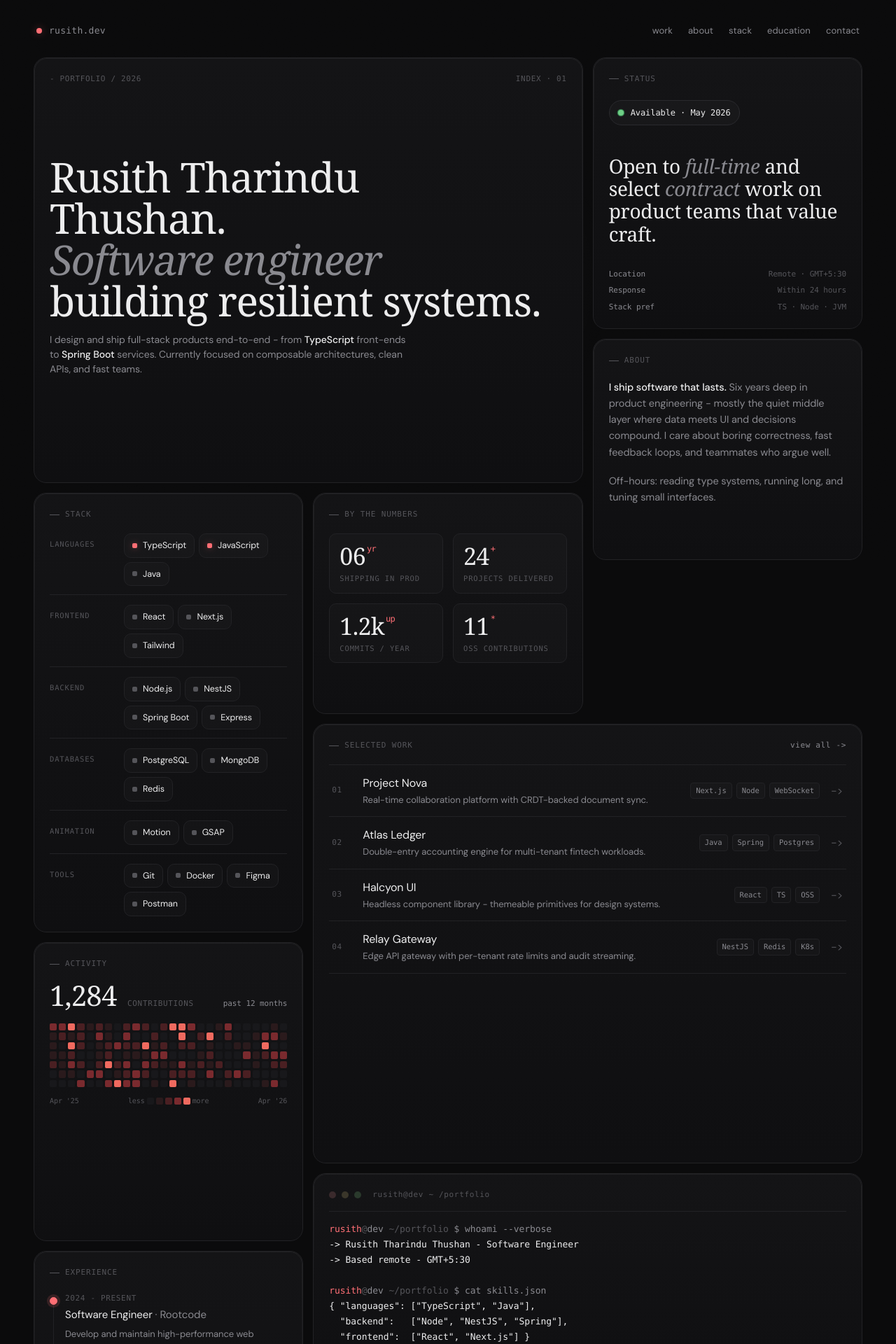
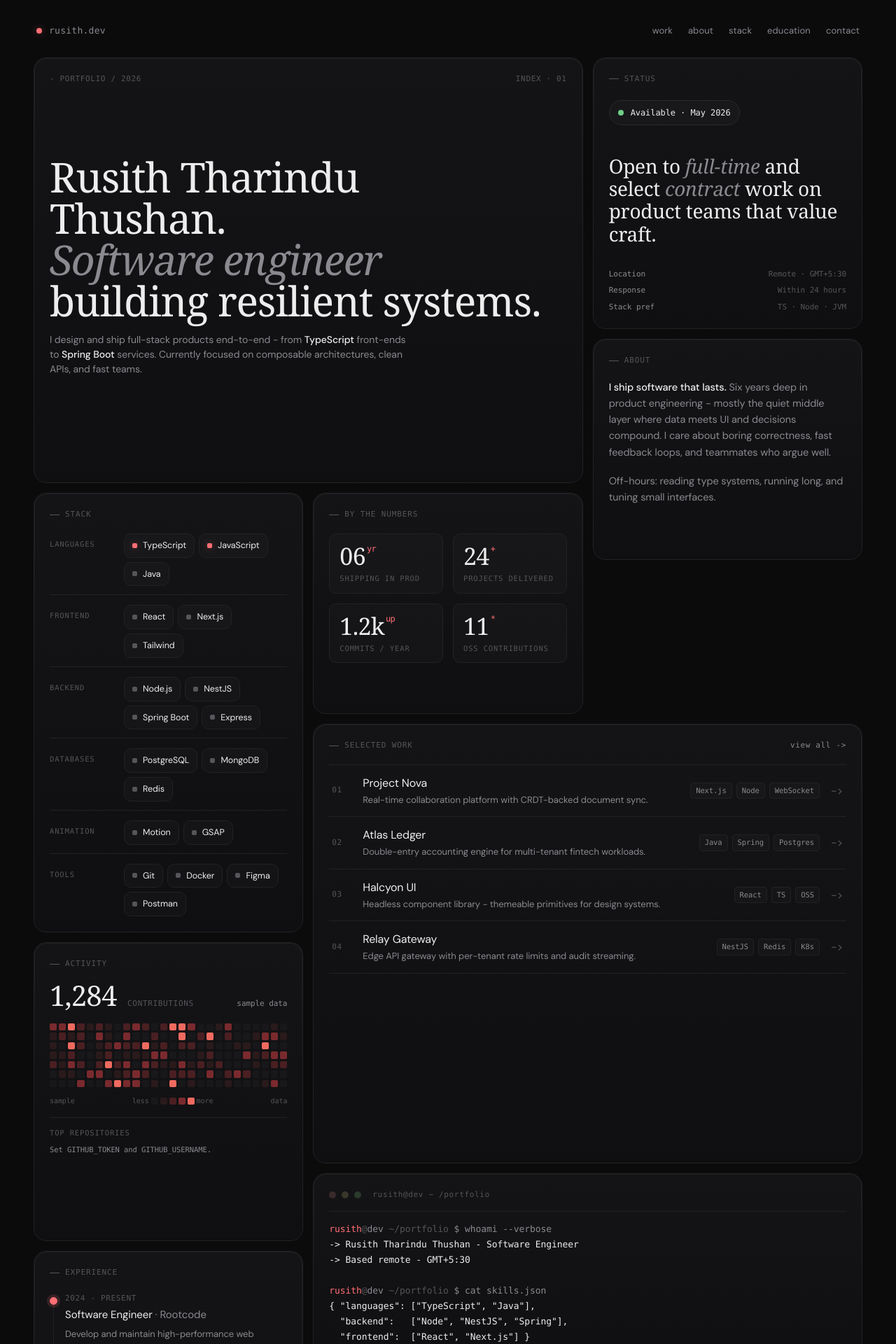
Before and after one commit to RusithTharindu/bento-portfolio, a Next.js app: page / in a window 1280 px wide. Shown: the top 1920 px of the page at 70% size. Built offline with nearby package versions, Linux system fonts and the light colour scheme; a web font is replaced by a local one.

Commit message:
feat: integrate real GitHub data with GraphQL API and update components for dynamic activity display

```diff
--- a/app/globals.css
+++ b/app/globals.css
@@ -716,6 +716,61 @@ a {
   display: inline-block;
   height: 10px;
   width: 10px;
+}
+
+.gh-repos {
+  border-top: 1px solid var(--border);
+  display: grid;
+  gap: 8px;
+  margin-top: 16px;
+  padding-top: 14px;
+}
+
+.gh-repos-title {
+  color: var(--text-3);
+  font-family: var(--ff-mono), ui-monospace, monospace;
+  font-size: 10.5px;
+  letter-spacing: 0.08em;
+  text-transform: uppercase;
+}
+
+.gh-repo {
+  align-items: center;
+  color: inherit;
+  display: grid;
+  gap: 10px;
+  grid-template-columns: 8px minmax(0, 1fr) auto;
+  text-decoration: none;
+}
+
+.gh-repo-lang {
+  border-radius: 50%;
+  height: 8px;
+  width: 8px;
+}
+
+.gh-repo-main {
+  display: grid;
+  min-width: 0;
+}
+
+.gh-repo-name {
+  color: var(--text);
+  font-size: 13px;
+}
+
+.gh-repo-desc,
+.gh-repo-empty,
+.gh-repo-meta {
+  color: var(--text-2);
+  font-family: var(--ff-mono), ui-monospace, monospace;
+  font-size: 10.5px;
+}
+
+.gh-repo-desc {
+  overflow: hidden;
+  text-overflow: ellipsis;
+  white-space: nowrap;
 }
 
 .term {
--- a/src/components/atoms/ActivityGrid.tsx
+++ b/src/components/atoms/ActivityGrid.tsx
@@ -1,45 +1,13 @@
 "use client";
 
 import { motion } from "motion/react";
-import { useMemo } from "react";
+import type { GitHubActivityCell } from "@/src/lib/github";
 
-const palette = ["#18181b", "#2a1a1c", "#4a1f22", "#7a2a2e", "#f06a5f"];
+type ActivityGridProps = {
+  cells: GitHubActivityCell[];
+};
 
-function createActivityCells() {
-  const cells = [];
-  let seed = 42;
-  const rnd = () => {
-    seed = (seed * 9301 + 49297) % 233280;
-    return seed / 233280;
-  };
-
-  for (let day = 0; day < 7; day += 1) {
-    for (let week = 0; week < 26; week += 1) {
-      const random = rnd();
-      let level = 0;
-      if (random > 0.35) level = 1;
-      if (random > 0.55) level = 2;
-      if (random > 0.78) level = 3;
-      if (random > 0.92) level = 4;
-      if ((day === 0 || day === 6) && random < 0.7) {
-        level = Math.max(0, level - 1);
-      }
-
-      cells.push({
-        id: `${week}-${day}`,
-        background: palette[level],
-        gridColumn: week + 1,
-        gridRow: day + 1,
-      });
-    }
-  }
-
-  return cells;
-}
-
-export function ActivityGrid() {
-  const cells = useMemo(() => createActivityCells(), []);
-
+export function ActivityGrid({ cells }: ActivityGridProps) {
   return (
     <div className="gh-grid" aria-hidden="true">
       {cells.map((cell) => (
@@ -54,7 +22,7 @@ export function ActivityGrid() {
             ease: [0.2, 0.8, 0.2, 1],
           }}
           style={{
-            background: cell.background,
+            background: cell.color,
             gridColumn: cell.gridColumn,
             gridRow: cell.gridRow,
           }}
--- a/src/components/molecules/ActivityCard.tsx
+++ b/src/components/molecules/ActivityCard.tsx
@@ -1,23 +1,30 @@
 import { ActivityGrid } from "@/src/components/atoms/ActivityGrid";
 import { MotionCard } from "@/src/components/atoms/MotionCard";
 import { SectionLabel } from "@/src/components/atoms/SectionLabel";
+import type { GitHubActivity } from "@/src/lib/github";
 
 const scaleColors = ["#18181b", "#2a1a1c", "#4a1f22", "#7a2a2e", "#f06a5f"];
 
-export function ActivityCard() {
+type ActivityCardProps = {
+  activity: GitHubActivity;
+};
+
+export function ActivityCard({ activity }: ActivityCardProps) {
   return (
     <MotionCard className="cell c-github" delay={0.3}>
       <div className="gh">
         <SectionLabel>Activity</SectionLabel>
         <div className="gh-head">
           <div className="gh-count">
-            1,284 <small>CONTRIBUTIONS</small>
+            {activity.totalContributions.toLocaleString()} <small>CONTRIBUTIONS</small>
           </div>
-          <div className="gh-year">past 12 months</div>
+          <div className="gh-year">
+            {activity.source === "github" ? "GitHub" : "sample data"}
+          </div>
         </div>
-        <ActivityGrid />
+        <ActivityGrid cells={activity.cells} />
         <div className="gh-legend">
-          <span>Apr &apos;25</span>
+          <span>{activity.fromLabel}</span>
           <span className="gh-scale">
             less
             {scaleColors.map((color) => (
@@ -25,7 +32,31 @@ export function ActivityCard() {
             ))}
             more
           </span>
-          <span>Apr &apos;26</span>
+          <span>{activity.toLabel}</span>
+        </div>
+        <div className="gh-repos">
+          <div className="gh-repos-title">Top repositories</div>
+          {activity.repositories.length ? (
+            activity.repositories.map((repository) => (
+              <a href={repository.url} className="gh-repo" key={repository.name}>
+                <span
+                  className="gh-repo-lang"
+                  style={{
+                    background: repository.primaryLanguage?.color ?? "var(--text-3)",
+                  }}
+                />
+                <span className="gh-repo-main">
+                  <span className="gh-repo-name">{repository.name}</span>
+                  <span className="gh-repo-desc">
+                    {repository.description ?? "No description provided."}
+                  </span>
+                </span>
+                <span className="gh-repo-meta">★ {repository.stargazerCount}</span>
+              </a>
+            ))
+          ) : (
+            <div className="gh-repo-empty">Set GITHUB_TOKEN and GITHUB_USERNAME.</div>
+          )}
         </div>
       </div>
     </MotionCard>
--- a/src/components/organisms/PortfolioScreen.tsx
+++ b/src/components/organisms/PortfolioScreen.tsx
@@ -12,8 +12,11 @@ import { StatsCard } from "@/src/components/molecules/StatsCard";
 import { StatusCard } from "@/src/components/molecules/StatusCard";
 import { TerminalCard } from "@/src/components/molecules/TerminalCard";
 import { TimelineCard } from "@/src/components/molecules/TimelineCard";
+import { getGitHubActivity } from "@/src/lib/github";
 
-export function PortfolioScreen() {
+export async function PortfolioScreen() {
+  const activity = await getGitHubActivity();
+
   return (
     <>
       <Spotlight />
@@ -26,7 +29,7 @@ export function PortfolioScreen() {
           <StackCard />
           <StatsCard />
           <ProjectsCard />
-          <ActivityCard />
+          <ActivityCard activity={activity} />
           <TerminalCard />
           <TimelineCard />
           <EducationCard />
--- /dev/null
+++ b/src/lib/github.ts
@@ -0,0 +1,225 @@
+export type GitHubActivityCell = {
+  id: string;
+  date: string;
+  count: number;
+  color: string;
+  gridColumn: number;
+  gridRow: number;
+};
+
+export type GitHubRepository = {
+  name: string;
+  description: string | null;
+  url: string;
+  stargazerCount: number;
+  forkCount: number;
+  primaryLanguage: {
+    name: string;
+    color: string | null;
+  } | null;
+  pushedAt: string;
+};
+
+export type GitHubActivity = {
+  totalContributions: number;
+  fromLabel: string;
+  toLabel: string;
+  cells: GitHubActivityCell[];
+  repositories: GitHubRepository[];
+  source: "github" | "fallback";
+};
+
+type GitHubContributionDay = {
+  date: string;
+  contributionCount: number;
+  color: string;
+};
+
+type GitHubWeek = {
+  contributionDays: GitHubContributionDay[];
+};
+
+type GitHubGraphQLResponse = {
+  data?: {
+    user?: {
+      contributionsCollection: {
+        contributionCalendar: {
+          totalContributions: number;
+          weeks: GitHubWeek[];
+        };
+      };
+      repositories: {
+        nodes: GitHubRepository[];
+      };
+    };
+  };
+  errors?: Array<{ message: string }>;
+};
+
+const fallbackPalette = ["#18181b", "#2a1a1c", "#4a1f22", "#7a2a2e", "#f06a5f"];
+
+const githubQuery = `
+  query GitHubPortfolio($login: String!) {
+    user(login: $login) {
+      contributionsCollection {
+        contributionCalendar {
+          totalContributions
+          weeks {
+            contributionDays {
+              date
+              contributionCount
+              color
+            }
+          }
+        }
+      }
+      repositories(
+        first: 4
+        ownerAffiliations: OWNER
+        isFork: false
+        orderBy: { field: STARGAZERS, direction: DESC }
+      ) {
+        nodes {
+          name
+          description
+          url
+          stargazerCount
+          forkCount
+          primaryLanguage {
+            name
+            color
+          }
+          pushedAt
+        }
+      }
+    }
+  }
+`;
+
+function formatMonthLabel(date: string) {
+  return new Intl.DateTimeFormat("en", {
+    month: "short",
+    year: "2-digit",
+  }).format(new Date(date));
+}
+
+function normalizeWeeks(weeks: GitHubWeek[]) {
+  const recentWeeks = weeks.slice(-26);
+
+  return recentWeeks.flatMap((week, weekIndex) =>
+    week.contributionDays.map((day, dayIndex) => ({
+      id: day.date,
+      date: day.date,
+      count: day.contributionCount,
+      color: getContributionColor(day.contributionCount),
+      gridColumn: weekIndex + 1,
+      gridRow: dayIndex + 1,
+    })),
+  );
+}
+
+function getContributionColor(count: number) {
+  if (count <= 0) return fallbackPalette[0];
+  if (count <= 2) return fallbackPalette[1];
+  if (count <= 5) return fallbackPalette[2];
+  if (count <= 9) return fallbackPalette[3];
+
+  return fallbackPalette[4];
+}
+
+function createFallbackActivity(): GitHubActivity {
+  const cells: GitHubActivityCell[] = [];
+  let seed = 42;
+  const rnd = () => {
+    seed = (seed * 9301 + 49297) % 233280;
+    return seed / 233280;
+  };
+
+  for (let day = 0; day < 7; day += 1) {
+    for (let week = 0; week < 26; week += 1) {
+      const random = rnd();
+      let level = 0;
+      if (random > 0.35) level = 1;
+      if (random > 0.55) level = 2;
+      if (random > 0.78) level = 3;
+      if (random > 0.92) level = 4;
+      if ((day === 0 || day === 6) && random < 0.7) {
+        level = Math.max(0, level - 1);
+      }
+
+      cells.push({
+        id: `${week}-${day}`,
+        date: "",
+        count: level,
+        color: fallbackPalette[level],
+        gridColumn: week + 1,
+        gridRow: day + 1,
+      });
+    }
+  }
+
+  return {
+    totalContributions: 1284,
+    fromLabel: "sample",
+    toLabel: "data",
+    cells,
+    repositories: [],
+    source: "fallback",
+  };
+}
+
+export async function getGitHubActivity(): Promise<GitHubActivity> {
+  const token = process.env.GITHUB_TOKEN;
+  const username = process.env.GITHUB_USERNAME;
+
+  if (!token || !username) {
+    return createFallbackActivity();
+  }
+
+  try {
+    const response = await fetch("https://api.github.com/graphql", {
+      method: "POST",
+      headers: {
+        Authorization: `Bearer ${token}`,
+        "Content-Type": "application/json",
+      },
+      body: JSON.stringify({
+        query: githubQuery,
+        variables: {
+          login: username,
+        },
+      }),
+      next: {
+        revalidate: 60 * 60 * 6,
+      },
+    });
+
+    if (!response.ok) {
+      return createFallbackActivity();
+    }
+
+    const payload = (await response.json()) as GitHubGraphQLResponse;
+    const user = payload.data?.user;
+
+    if (!user || payload.errors?.length) {
+      return createFallbackActivity();
+    }
+
+    const weeks = user.contributionsCollection.contributionCalendar.weeks;
+    const cells = normalizeWeeks(weeks);
+
+    return {
+      totalContributions:
+        user.contributionsCollection.contributionCalendar.totalContributions,
+      fromLabel: cells[0]?.date ? formatMonthLabel(cells[0].date) : "recent",
+      toLabel: cells.at(-1)?.date
+        ? formatMonthLabel(cells.at(-1)!.date)
+        : "now",
+      cells,
+      repositories: user.repositories.nodes,
+      source: "github",
+    };
+  } catch {
+    return createFallbackActivity();
+  }
+}
```
Also changed, not shown: 2 other files (tests, documents, lock files or other folders).
